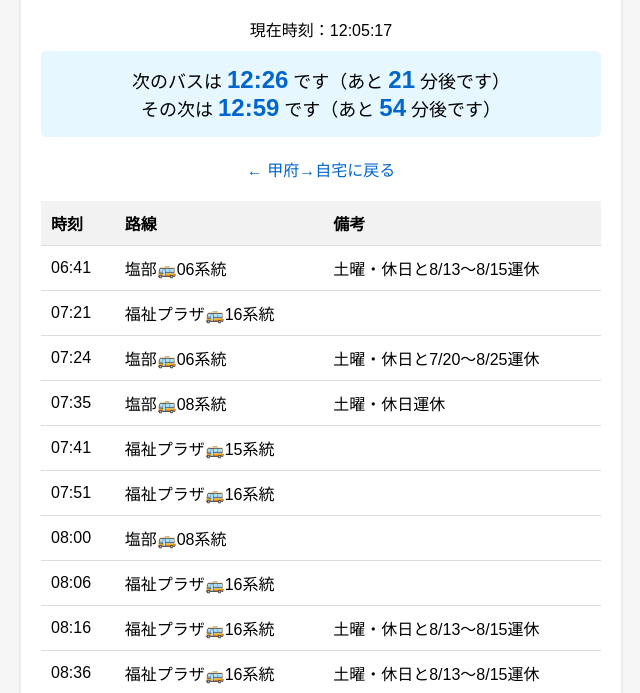
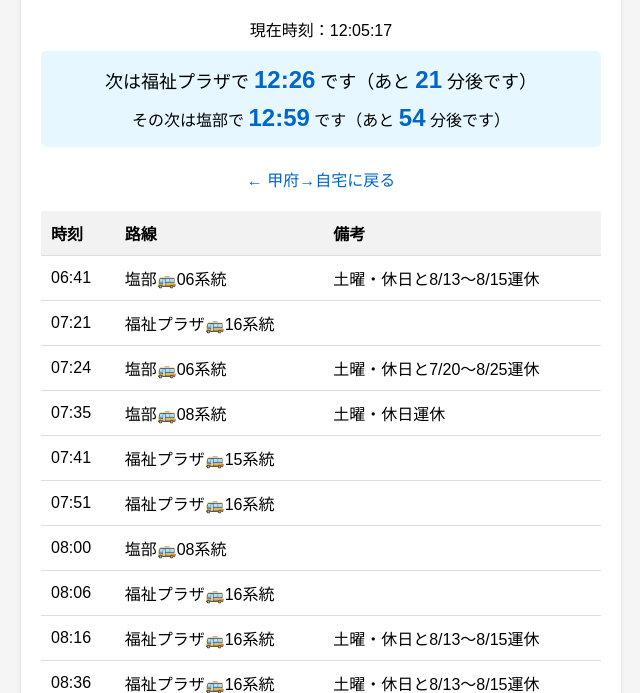
Before and after one commit to sparklingjoy/schedule-app, a plain HTML site: page jitaku-kofu.html in a window 1280 px wide. Shown: the part 110-803 px from the top of the page, without its empty margins (319-959 px from the left). Drawn offline with Linux system fonts and the light colour scheme.

Commit message:
時刻の前にバス停の場所を表示するようにした

```diff
--- a/jitaku-kofu.html
+++ b/jitaku-kofu.html
@@ -3,7 +3,7 @@
   <head>
     <meta charset="UTF-8" />
     <meta name="viewport" content="width=device-width, initial-scale=1.0" />
-    <title🚌時刻表アプリ</title>
+    <title>🚌時刻表アプリ</title>
     <style>
       body {
         font-family: "Meiryo", "Hiragino Kaku Gothic Pro", "MS PGothic", sans-serif;
@@ -61,6 +61,10 @@
       .note {
         font-size: 12px;
         color: #ff3333;
+      }
+      .second-bus {
+        margin-top: 10px;
+        font-size: 16px;
       }
     </style>
   </head>
@@ -165,14 +169,18 @@
           const firstBusMinutes = parseInt(firstBusTimeParts[0]) * 60 + parseInt(firstBusTimeParts[1]);
           const firstDiff = firstBusMinutes - nowMinutes;
 
-          let message = `次のバスは <span class="highlight">${busSchedule[firstBusIndex].time}</span> です（あと <span class="highlight">${firstDiff}</span> 分後です）`;
+          // 路線情報に基づいてバス停の場所を決定
+          const firstBusStop = busSchedule[firstBusIndex].route.includes("塩部") ? "塩部" : "福祉プラザ";
+          let message = `次は${firstBusStop}で <span class="highlight">${busSchedule[firstBusIndex].time}</span> です（あと <span class="highlight">${firstDiff}</span> 分後です）`;
 
           if (secondBusIndex !== -1) {
             const secondBusTimeParts = busSchedule[secondBusIndex].time.split(":");
             const secondBusMinutes = parseInt(secondBusTimeParts[0]) * 60 + parseInt(secondBusTimeParts[1]);
             const secondDiff = secondBusMinutes - nowMinutes;
 
-            message += `<div class="second-bus">その次は <span class="highlight">${busSchedule[secondBusIndex].time}</span> です（あと <span class="highlight">${secondDiff}</span> 分後です）</div>`;
+            // 2番目のバスについても路線情報に基づいてバス停の場所を決定
+            const secondBusStop = busSchedule[secondBusIndex].route.includes("塩部") ? "塩部" : "福祉プラザ";
+            message += `<div class="second-bus">その次は${secondBusStop}で <span class="highlight">${busSchedule[secondBusIndex].time}</span> です（あと <span class="highlight">${secondDiff}</span> 分後です）</div>`;
           }
 
           nextBusInfo.innerHTML = message;
```
Also changed, not shown: kofu-jitaku.html (+11 -3 lines).
